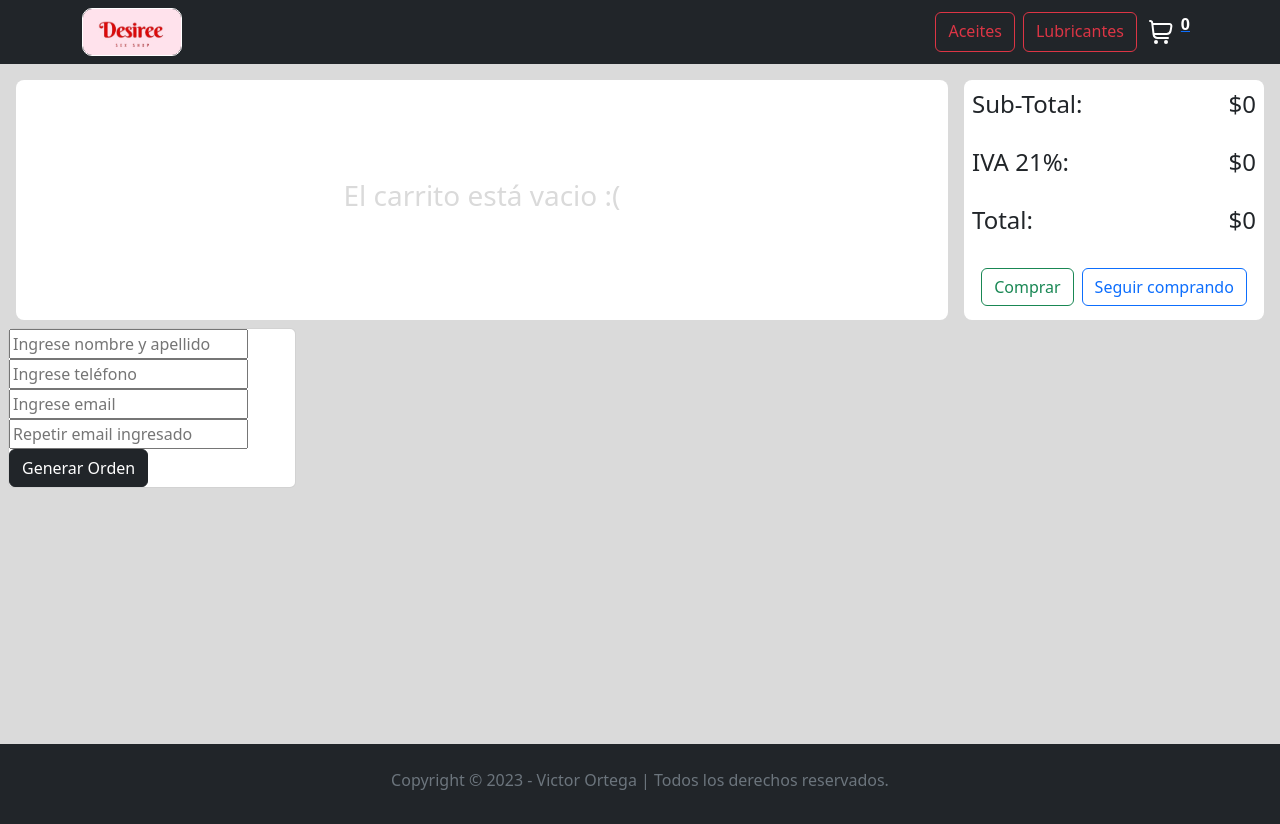
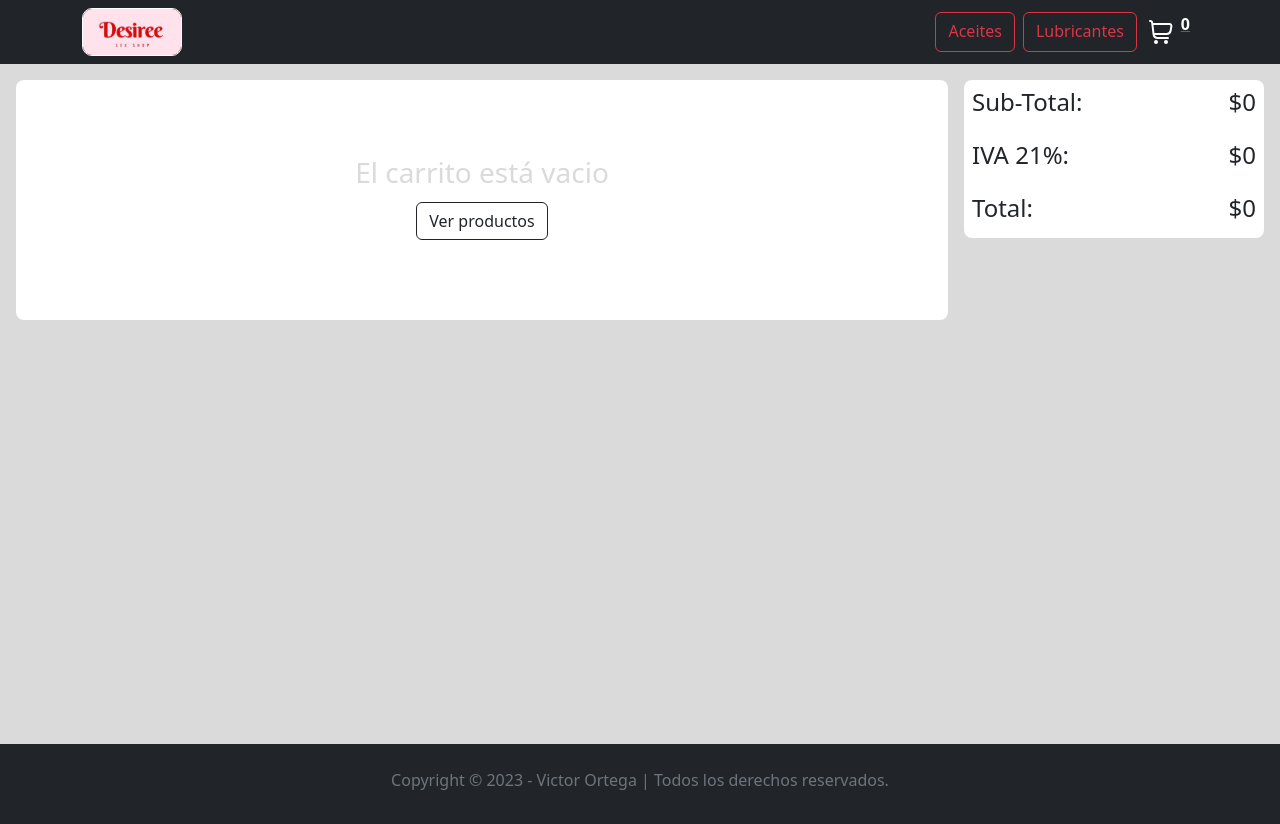
Before and after one commit to ortegalez/ortegalez-ProyectoReactJs--Ortega, a React (Vite) app: page /cart in a window 1280 px wide. Built offline with nearby package versions, Linux system fonts and the light colour scheme.

Commit message:
Ternario al BuyForm

```diff
--- a/src/componentes/BuyForm/BuyForm.jsx
+++ b/src/componentes/BuyForm/BuyForm.jsx
@@ -1,9 +1,12 @@
 import React, { useState } from "react";
-import { useCartContext } from "../../context/CartContext";
 import { getFirestore, collection, addDoc } from "firebase/firestore";
 
+import { Link } from "react-router-dom";
+
+import { useCartContext } from "../../context/CartContext";
+
 const BuyForm = () => {
-  const { cartList, intl } = useCartContext();
+  const { cartList, intl, IVA, imp, subTotal, total } = useCartContext();
 
   /*____________________________ Crear formulario controlado_________________________
 Los inputs del formulario los controlamos mediante estados controlados y eventos.
@@ -12,23 +15,8 @@ Los inputs del formulario los controlamos mediante estados controlados y eventos
     name: "",
     phone: "",
     email: "",
-    repetirEmail: "",
+    repetEmail: "",
   });
-
-  const IVA = 21;
-
-  const imp = (IVA, subTotal) => {
-    return (subTotal * IVA) / 100;
-  };
-
-  const subTotal = cartList.reduce(
-    (acc, producto) => acc + producto.precio * producto.cantidad,
-    0
-  );
-
-  const total = (IVA, subTotal) => {
-    return subTotal + (subTotal * IVA) / 100;
-  };
 
   const insertOrder = (evt) => {
     evt.preventDefault();
@@ -48,6 +36,7 @@ Los inputs del formulario los controlamos mediante estados controlados y eventos
     addDoc(ordersCollection, order).then((resp) => console.log(resp));
     console.log(order);
   };
+
   //  Para que no ejecuten creamos una funcion
   const handleOnChange = (evt) => {
     // console.log(evt.target.nombre); // nombre del input
@@ -60,36 +49,56 @@ Los inputs del formulario los controlamos mediante estados controlados y eventos
       [evt.target.nombre]: evt.target.value,
     });
   };
+
+  console.log();
   return (
-    <div className="card">
+    <div className="card m-1 p-2 w-100">
+      <h4 className="card-title">Datos del comprador</h4>
       <form onSubmit={insertOrder}>
+        <div className="input-group mb-3">
           <input
+            className="form-control"
             type="text"
             name="name"
             placeholder="Ingrese nombre y apellido"
             onChange={handleOnChange}
           />
+        </div>
+        <div className="input-group mb-3">
           <input
+            className="form-control"
             type="number"
             name="phone"
             placeholder="Ingrese teléfono"
             onChange={handleOnChange}
           />
+        </div>
+        <div className="input-group mb-3">
           <input
+            className="form-control"
             type="text"
             name="email"
             placeholder="Ingrese email"
             onChange={handleOnChange}
           />
+        </div>
+        <div className="input-group mb-3">
           <input
+            className="form-control"
             type="text"
-          name="repetirEmail"
+            name="repetEmail"
             placeholder="Repetir email ingresado"
             onChange={handleOnChange}
           />
-        <button className="btn btn-dark" type="submit">
-          Generar Orden
+        </div>
+        <center>
+          <button className="btn btn-outline-success m-1" onClick={insertOrder}>
+            Finalizar compra
           </button>
+          <Link to="/">
+            <button className="btn btn-primary m-1">Seguir comprando</button>
+          </Link>
+        </center>
       </form>
     </div>
   );
--- a/src/componentes/CartContainer/CartContainer.jsx
+++ b/src/componentes/CartContainer/CartContainer.jsx
@@ -3,13 +3,13 @@ import React from "react";
 import ItemCartTotal from "../ItemCartTotal/ItemCartTotal";
 import ItemCartEmpty from "../ItemCartEmpty/ItemCartEmpty";
 import ItemCartList from "../ItemCartList/ItemCartList";
-import BuyForm from "../BuyForm/BuyForm";
 
 import "../CartContainer/CartContainer.css";
+import BuyForm from "../BuyForm/BuyForm";
 // import { useCartContext } from "../../context/CartContext";
 
 const CartContainer = () => {
-  // const { cartList, precioTotal } = useCartContext();
+  // const { cartList } = useCartContext();
 
   // Deje el video de la clase en el min 1:09
   return (
@@ -17,7 +17,6 @@ const CartContainer = () => {
       <div className="cartContainer-contenedor">
         <ItemCartList />
         <ItemCartEmpty />
-        <BuyForm />
       </div>
       <ItemCartTotal />
     </section>
--- a/src/componentes/Footer/Footer.jsx
+++ b/src/componentes/Footer/Footer.jsx
@@ -1,4 +1,6 @@
 import React from "react";
+
+import "../Footer/Footer.css";
 
 const Footer = () => {
   return (
--- a/src/componentes/ItemCartEmpty/ItemCartEmpty.jsx
+++ b/src/componentes/ItemCartEmpty/ItemCartEmpty.jsx
@@ -1,4 +1,6 @@
 import React from "react";
+import { Link } from "react-router-dom";
+
 import { useCartContext } from "../../context/CartContext";
 
 const ItemCartEmpty = () => {
@@ -11,9 +13,12 @@ const ItemCartEmpty = () => {
   return (
     <div>
       {cartList.length === 0 ? (
-        <div className="itemCart-vacio">
-          <h3>El carrito está vacio :(</h3>
-        </div>
+        <center className="itemCart-vacio">
+          <h3>El carrito está vacio</h3>
+          <Link to="/">
+            <button className="btn btn-outline-dark m-1">Ver productos</button>
+          </Link>
+        </center>
       ) : (
         <button className="btn btn-danger" onClick={vaciarCarrito}>
           Vaciar Carrito
--- a/src/componentes/ItemCartTotal/ItemCartTotal.css
+++ b/src/componentes/ItemCartTotal/ItemCartTotal.css
@@ -9,5 +9,5 @@
   border-radius: 0.5rem;
   margin: 0.5rem;
   background-color: #ffff;
-  height: 15rem;
+  height: min-content;
 }
--- a/src/componentes/ItemCartTotal/ItemCartTotal.jsx
+++ b/src/componentes/ItemCartTotal/ItemCartTotal.jsx
@@ -1,7 +1,7 @@
 import React from "react";
 
-import { Link } from "react-router-dom";
 import { useCartContext } from "../../context/CartContext";
+import BuyForm from "../BuyForm/BuyForm";
 
 import "../ItemCartTotal/ItemCartTotal.css";
 
@@ -22,17 +22,7 @@ const ItemCartTotal = () => {
         <h4>Total:</h4>
         <h4>${intl(total(IVA, subTotal))}</h4>
       </div>
-      <center>
-        <button className="btn btn-outline-success m-1">
-          {/* <button className="btn btn-outline-success m-1" onClick={insertOrder}> */}
-          Comprar
-        </button>
-        <Link to="/">
-          <button className="btn btn-outline-primary m-1">
-            Seguir comprando
-          </button>
-        </Link>
-      </center>
+      {cartList.length !== 0 ? <BuyForm /> : null}
     </aside>
   );
 };
```
Also changed, not shown: src/componentes/Item/Item.jsx (+3 -4 lines), src/componentes/Footer/Footer.css (added). Lines whose indentation alone changed are shown as unchanged.
